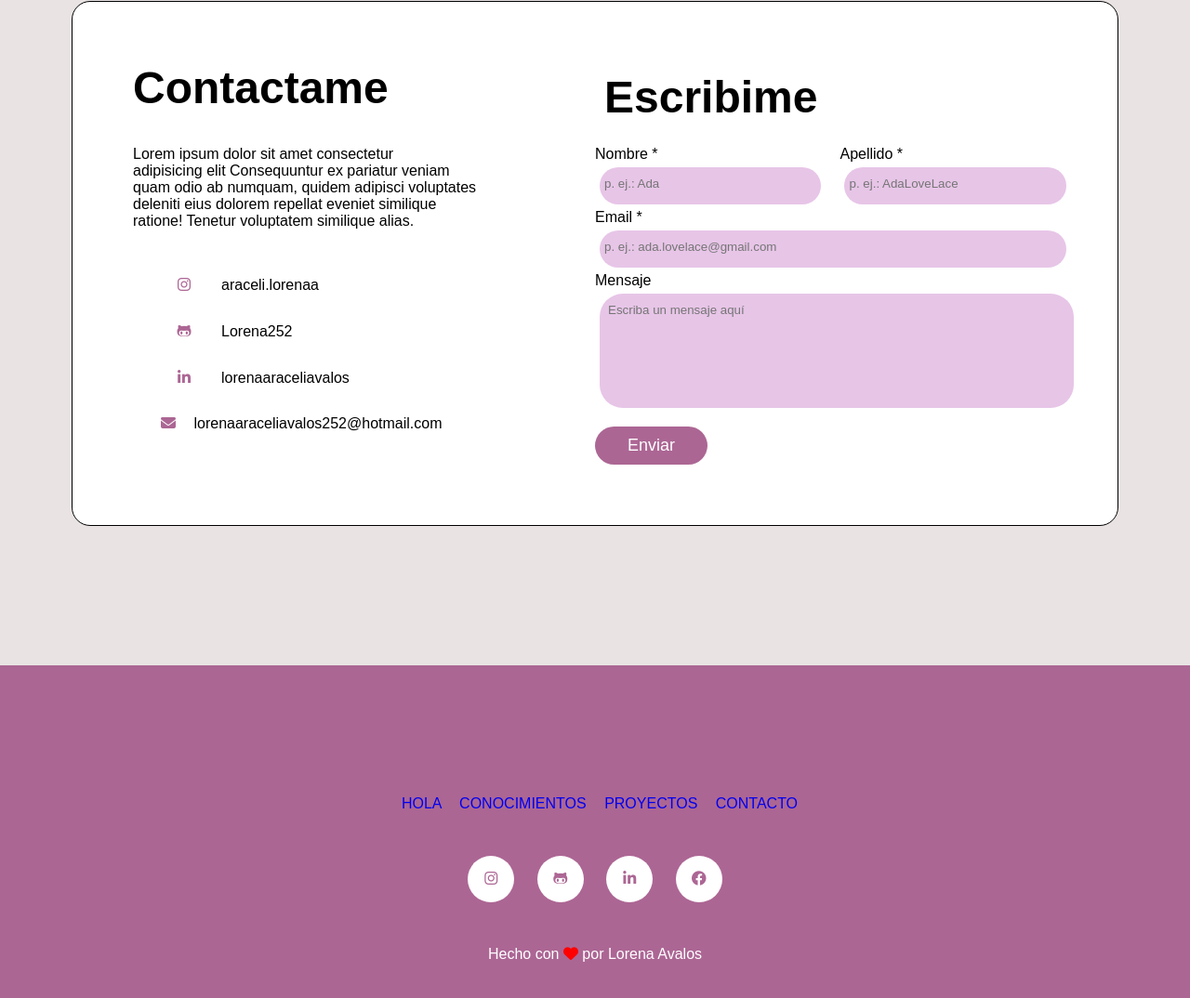
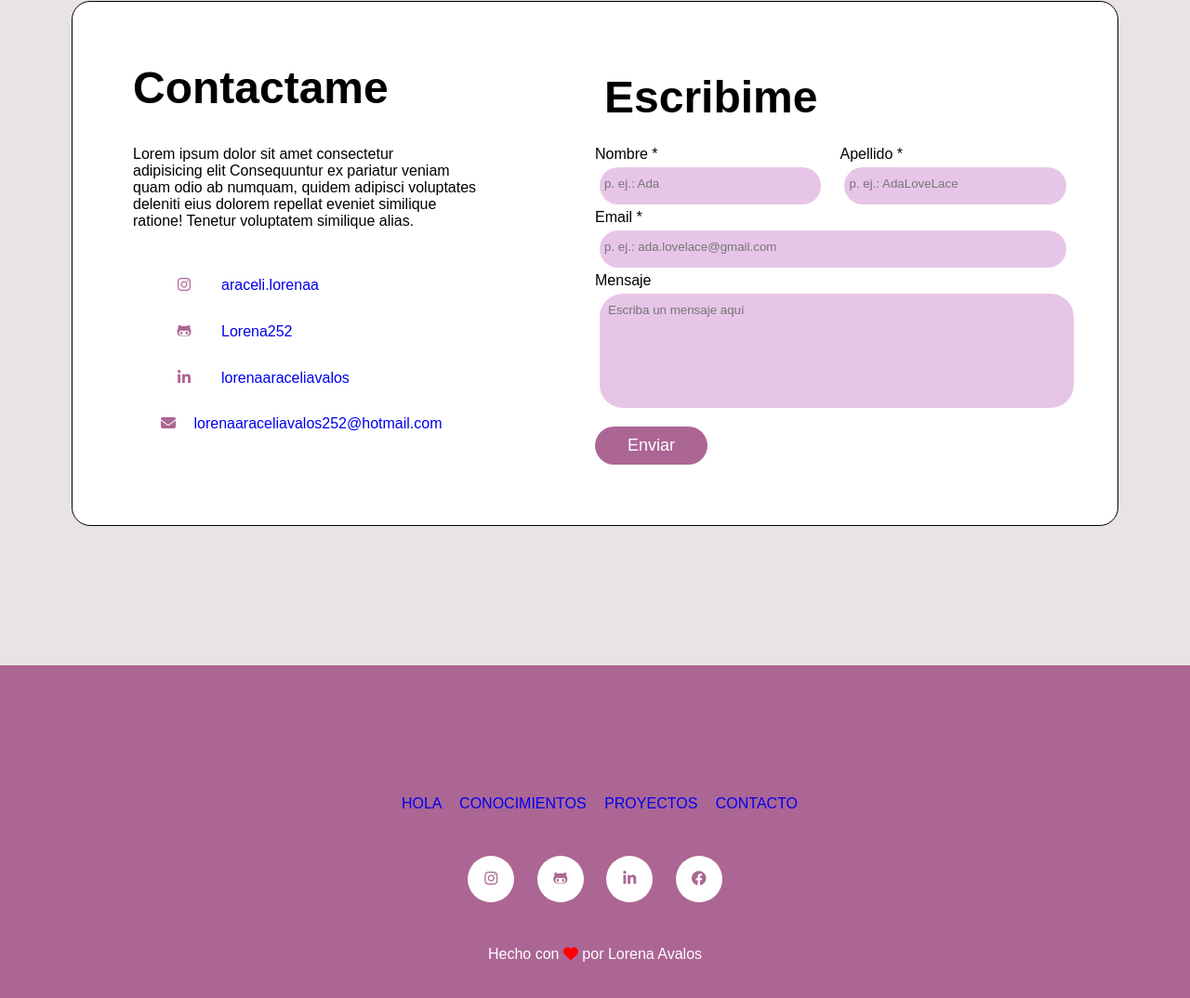
Before and after one commit to Lorena252/Proyecto-portafolio-, a plain HTML site: page index.html in a window 1280 px wide. Shown: the part 3416-4490 px from the top of the page at 93% size. Drawn offline with nearby package versions, Linux system fonts and the light colour scheme; a web font is replaced by a local one.

Commit message:
aguegue rutas relativas

```diff
--- a/index.html
+++ b/index.html
@@ -18,10 +18,10 @@
                    --------------------------------------------------------------------------------------------------------  -->
 
 
-    <header id="partida">
+    <header >
         <nav class="navegacion-uno">
             <ul>
-           <a href="#hola" >HOLA </a>
+  <a href="#hola"  >HOLA </a>
             <a href="#habilidades" >CONOCIMIENTOS</a>
             <a href="#proyectos" >PROYECTOS</a>
            <a href="#contacto"> <input type="button" value="CONTACTO"  class="boton1"> </a>
@@ -113,10 +113,10 @@
 <p class="cita-4"> Lorem ipsum dolor sit amet consectetur <br> adipisicing elit Consequuntur ex pariatur veniam
  <br>quam odio ab numquam,  quidem adipisci voluptates <br> deleniti eius dolorem repellat eveniet similique <br> ratione! Tenetur voluptatem similique alias.</p>
  <ul class="redes-sociales">
- <li><i class="fa-brands fa-instagram"></i>araceli.lorenaa</li>
- <li><i class="fa-brands fa-github-alt"></i>Lorena252</li>
-<li><i class="fa-brands fa-linkedin-in"></i>lorenaaraceliavalos</li>
-<li><i class="fa-solid fa-envelope"></i> lorenaaraceliavalos252@hotmail.com</li>
+<a href="file:///C:/Users/araceli/Desktop/ADA/Proyecto%20portafolio/index.html#hola"> <li><i class="fa-brands fa-instagram"></i>araceli.lorenaa</li></a>
+<a href="file:///C:/Users/araceli/Desktop/ADA/Proyecto%20portafolio/index.html#hola"> <li><i class="fa-brands fa-github-alt"></i>Lorena252</li></a>
+<a href="file:///C:/Users/araceli/Desktop/ADA/Proyecto%20portafolio/index.html#hola"><li><i class="fa-brands fa-linkedin-in"></i>lorenaaraceliavalos</li></a>
+<a href="file:///C:/Users/araceli/Desktop/ADA/Proyecto%20portafolio/index.html#hola"><li><i class="fa-solid fa-envelope"></i> lorenaaraceliavalos252@hotmail.com</li></a>
  </ul>
 </div>
 
@@ -163,7 +163,6 @@
           <a href="#contacto">CONTACTO</a>
      </nav>
      <p class="ultimos-iconos" >
-  <span id="partida">  </span>
  <a href="https://www.instagram.com/araceli.lorenaa/" target="_black"> <i class="fa-brands fa-instagram" ></i></a>
   <a href="https://github.com/Lorena252" target="_black">   <i class="fa-brands fa-github-alt" ></i></a>
     <a href="https://www.linkedin.com/in/lorena-araceli-avalos-b77588237/" target="_black"> <i class="fa-brands fa-linkedin-in" ></i></a>
```
